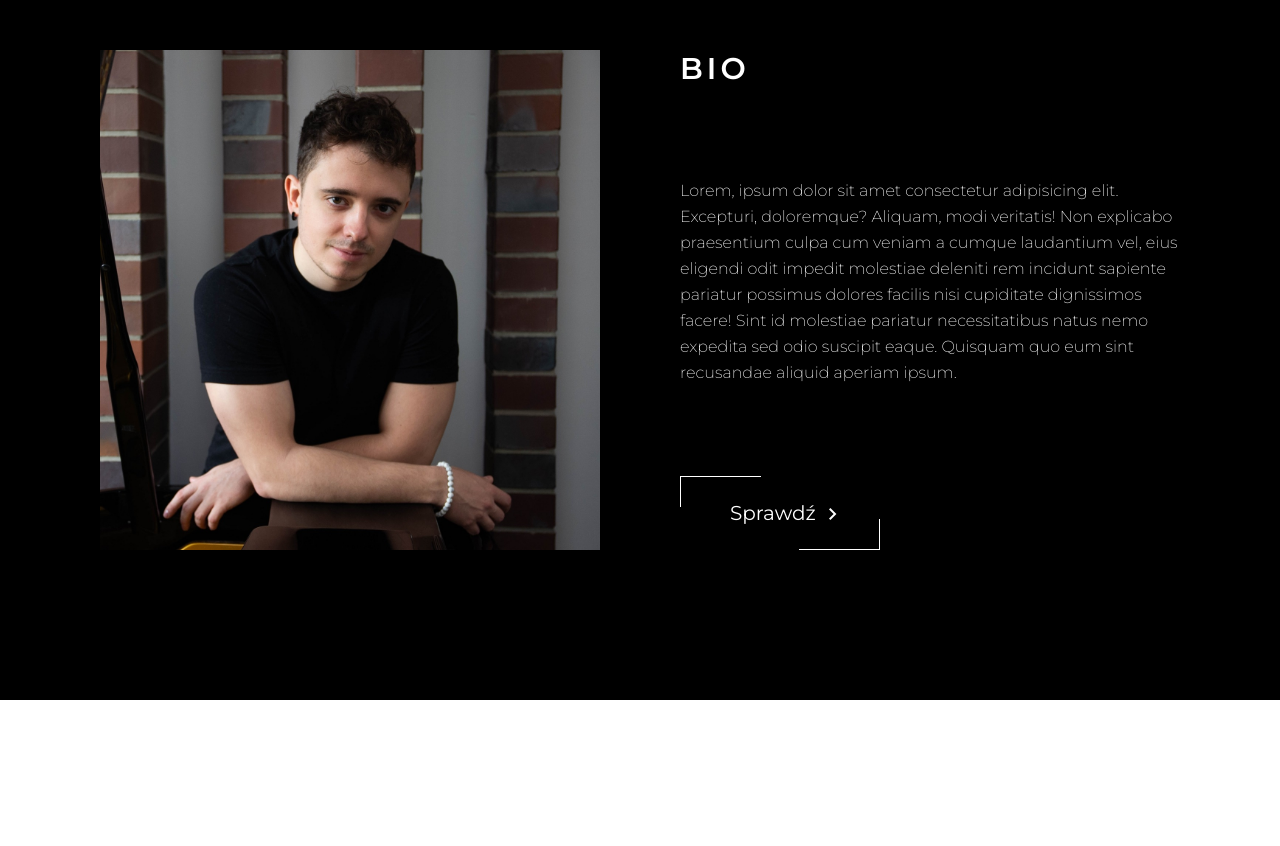
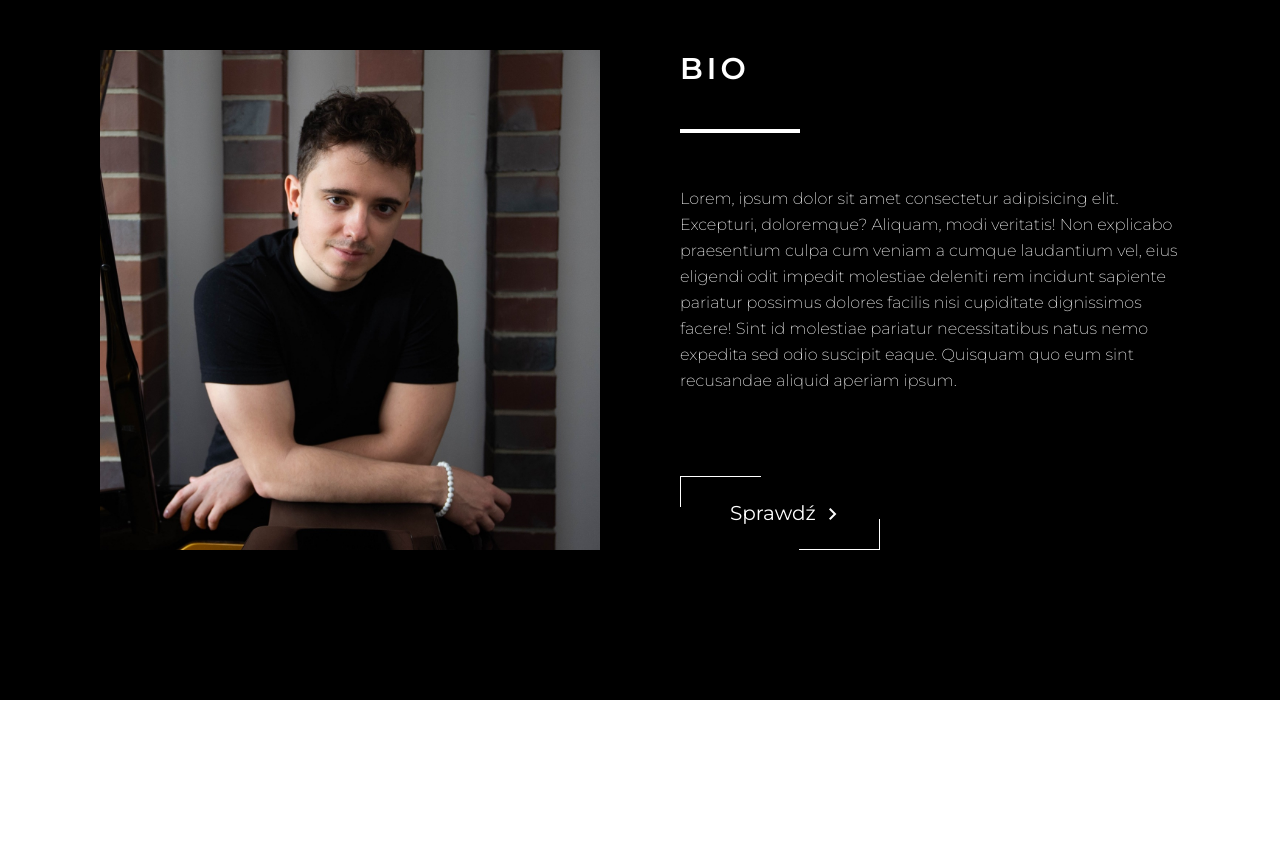
Before and after one commit to rezio3/hw-music-production, a React (Create React App) app: page / in a window 1280 px wide. Shown: the part 900-1746 px from the top of the page. Built offline with nearby package versions, Linux system fonts and the light colour scheme.

Commit message:
add separator to AboutMe.jsx component

```diff
--- a/src/components/AboutMe.jsx
+++ b/src/components/AboutMe.jsx
@@ -9,6 +9,7 @@ const AboutMe = () => {
 				<img src={portraitImg} width={500} className="about-me-section__img" />
 				<div className="about-me-section__text">
 					<h2 className="about-me-section__header">BIO</h2>
+					<div className="about-me-section__spacer"></div>
 					<p className="about-me-section__details">
 						Lorem, ipsum dolor sit amet consectetur adipisicing elit. Excepturi,
 						doloremque? Aliquam, modi veritatis! Non explicabo praesentium culpa
--- a/src/style/aboutme.scss
+++ b/src/style/aboutme.scss
@@ -16,11 +16,17 @@
 		margin-left: 80px;
 	}
 	&__header {
-		margin-bottom: 50px;
+		margin-bottom: 10px;
 		font-size: 30px;
 		font-weight: 600;
 		letter-spacing: 4px;
 		color: white;
+	}
+	&__spacer {
+		margin-bottom: 20px;
+		width: 120px;
+		height: 4px;
+		background-color: #fff;
 	}
 	&__details {
 		color: white;
--- a/src/style/css/aboutme.css
+++ b/src/style/css/aboutme.css
@@ -17,11 +17,17 @@
   margin-left: 80px;
 }
 .about-me-section__header {
-  margin-bottom: 50px;
+  margin-bottom: 10px;
   font-size: 30px;
   font-weight: 600;
   letter-spacing: 4px;
   color: white;
+}
+.about-me-section__spacer {
+  margin-bottom: 20px;
+  width: 120px;
+  height: 4px;
+  background-color: #fff;
 }
 .about-me-section__details {
   color: white;
```
